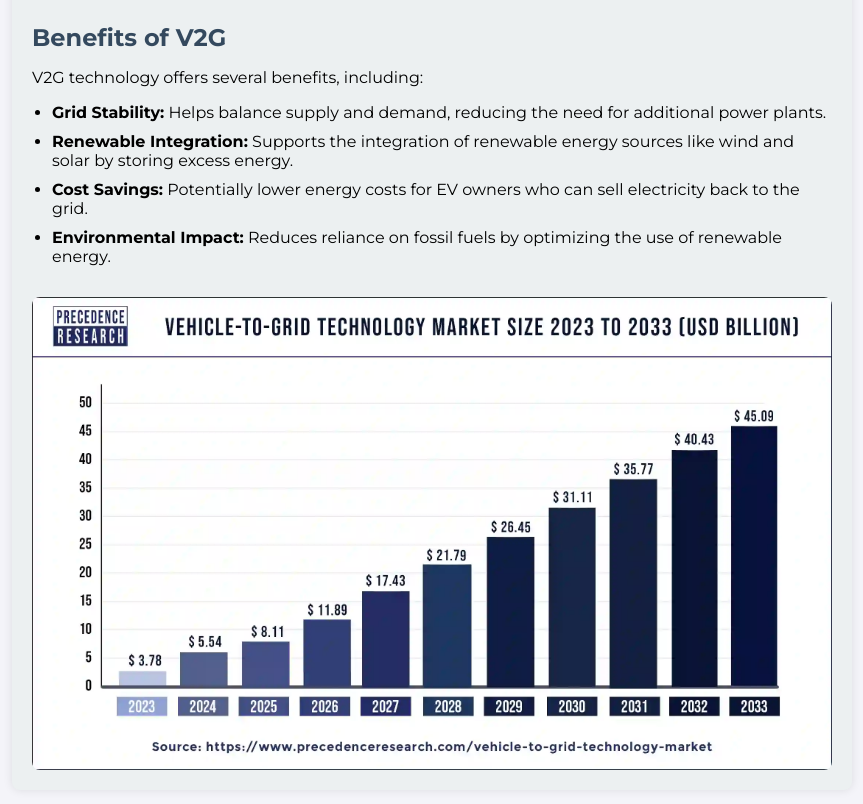
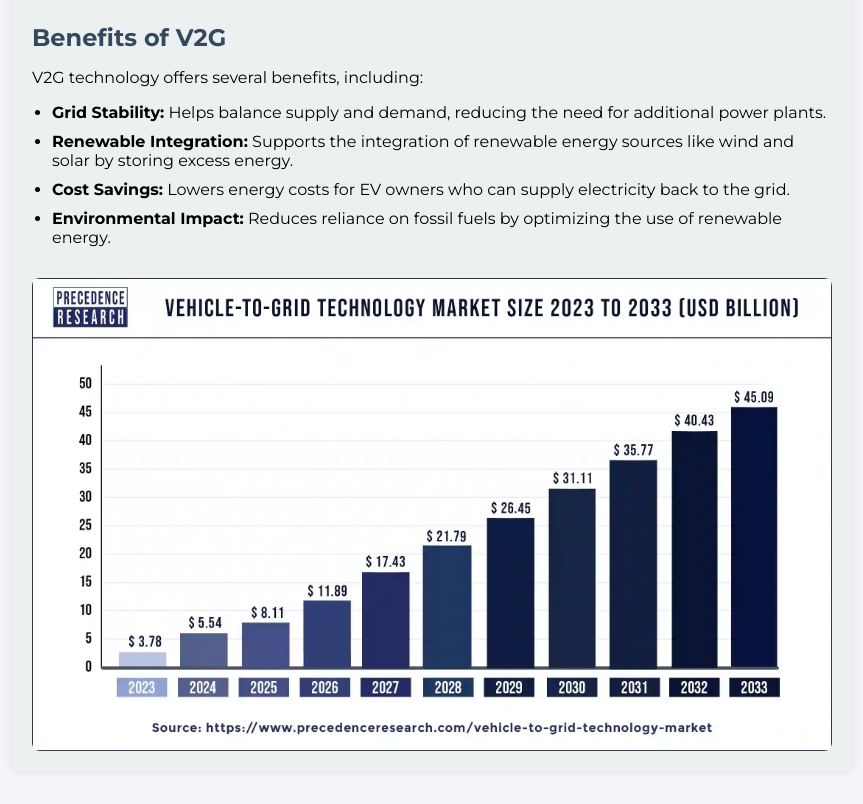
Before and after one commit to tawfeeqjaff/fbla-website, a plain HTML site: page index.html in a window 1280 px wide. Shown: the part 1840-2644 px from the top of the page, without its empty margins (208-1071 px from the left). Drawn offline with Linux system fonts and the light colour scheme.

Commit message:
Update index.html

```diff
--- a/index.html
+++ b/index.html
@@ -161,7 +161,7 @@
             <ul>
                 <li><strong>Grid Stability:</strong> Helps balance supply and demand, reducing the need for additional power plants.</li>
                 <li><strong>Renewable Integration:</strong> Supports the integration of renewable energy sources like wind and solar by storing excess energy.</li>
-                <li><strong>Cost Savings:</strong> Potentially lower energy costs for EV owners who can sell electricity back to the grid.</li>
+                <li><strong>Cost Savings:</strong> Lowers energy costs for EV owners who can supply electricity back to the grid.</li>
                 <li><strong>Environmental Impact:</strong> Reduces reliance on fossil fuels by optimizing the use of renewable energy.</li>
             </ul>
         </div>
```
